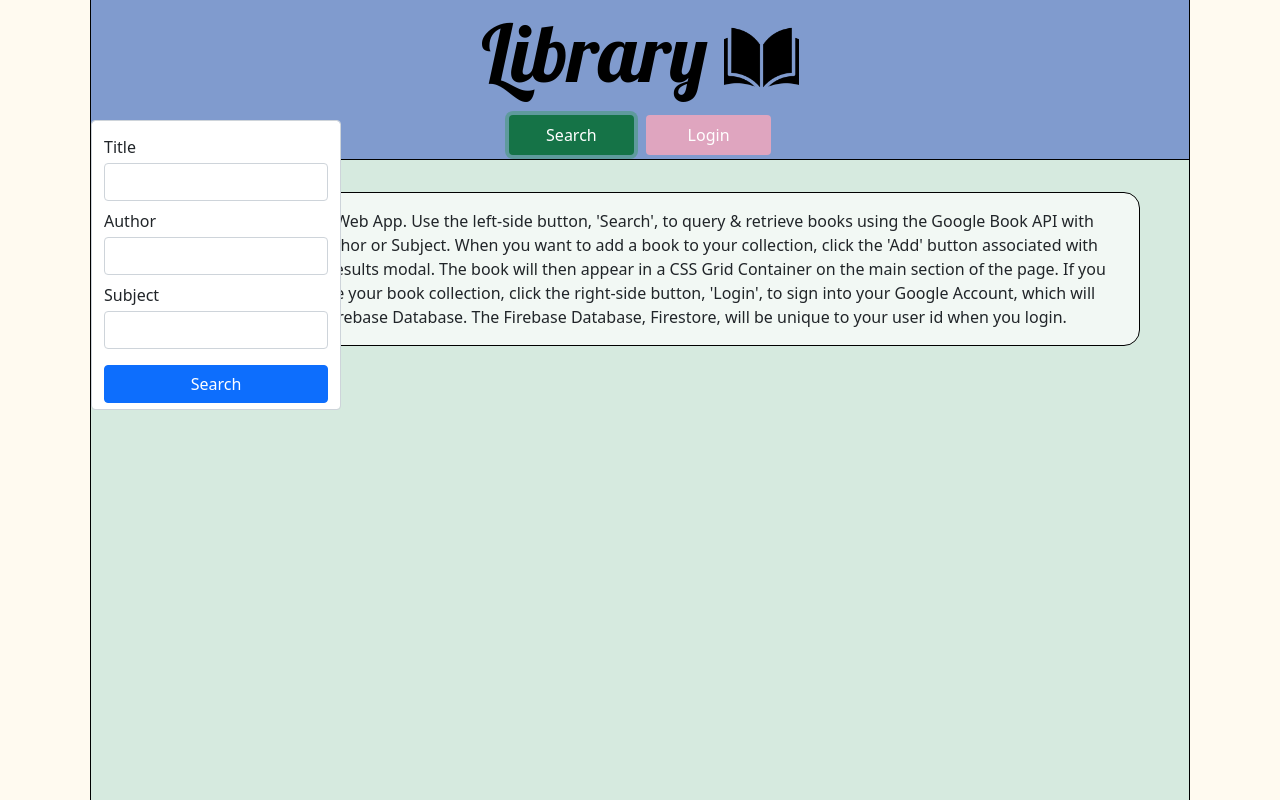
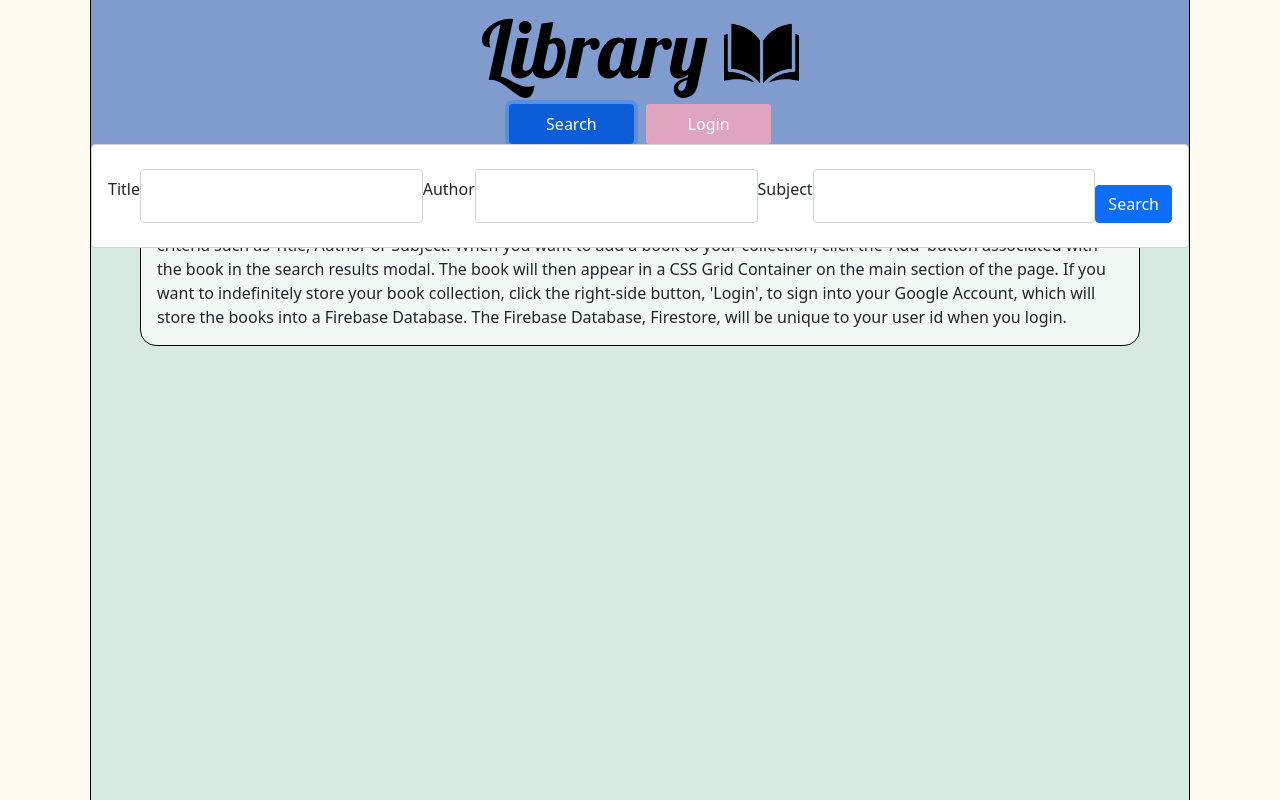
Before and after one commit to ggroshansii/js-firebase-library-app, a website: page public/index.html in a window 1280 px wide. Both pictures are taken after a click on the button "Search". Shown: the top 800 px of the page. Drawn offline with nearby package versions, Linux system fonts and the light colour scheme; some packages are replaced by stand-ins of ours.

Commit message:
moved the search form to expand/collapse horizontally; right now, expanding form is glitchy and doesn't push content down

```diff
--- a/public/index.html
+++ b/public/index.html
@@ -72,7 +72,7 @@
 
                 <nav>
                     <button
-                    class="btn btn-success search-books-collapse-btn"
+                    class="btn btn-primary search-books-collapse-btn"
                     type="button"
                     data-bs-toggle="collapse"
                     data-bs-target="#collapseForm"
@@ -94,11 +94,11 @@
                     action=""
                     id="collapseForm"
                 >
-                    <label for="book-title" class="mt-2 mb-1">Title</label>
+                    <label for="book-title" class="mt-2 ml-1">Title</label>
                     <input type="text" id="book-title" class="form-control" />
-                    <label for="book-author" class="mt-2 mb-1">Author</label>
+                    <label for="book-author" class="mt-2 ml-1">Author</label>
                     <input type="text" id="book-author" class="form-control" />
-                    <label for="book-subject" class="mt-2 mb-1">Subject</label>
+                    <label for="book-subject" class="mt-2 ml-1">Subject</label>
                     <input type="text" id="book-subject" class="form-control" />
                     <button class="search-btn btn btn-primary mt-3" type="submit">
                         Search
--- a/public/style.css
+++ b/public/style.css
@@ -38,11 +38,9 @@ body {
 
 .form-container {
     display: flex;
-    flex-direction: column;
-    width: 250px;
-    position: absolute;
-    top: 15vh;
-    z-index: 3;
+    flex-direction: row;
+    padding: 1.5rem 1rem;
+    z-index: 1;
 }
 
 .main-container {
@@ -54,7 +52,7 @@ body {
     grid-template-columns: repeat(auto-fit, minmax(220px, 1fr));
     justify-content: center;
     align-content: flex-start;
-    height: 85vh;
+    min-height: 85vh;
     padding: 2rem;
     gap: 1.5rem;
     background-color: #D6EADF;
```
Also changed, not shown: 1 other file.
